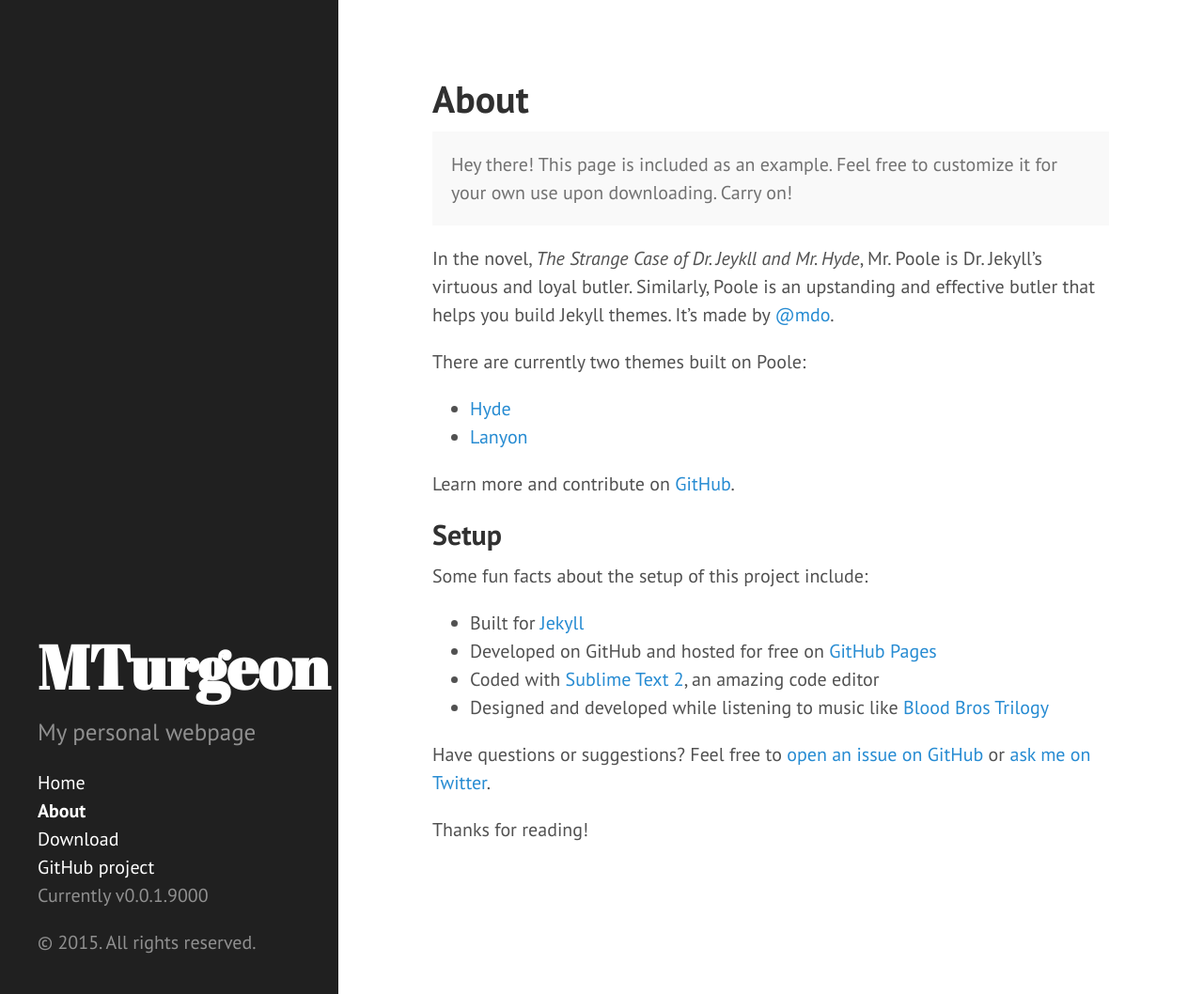
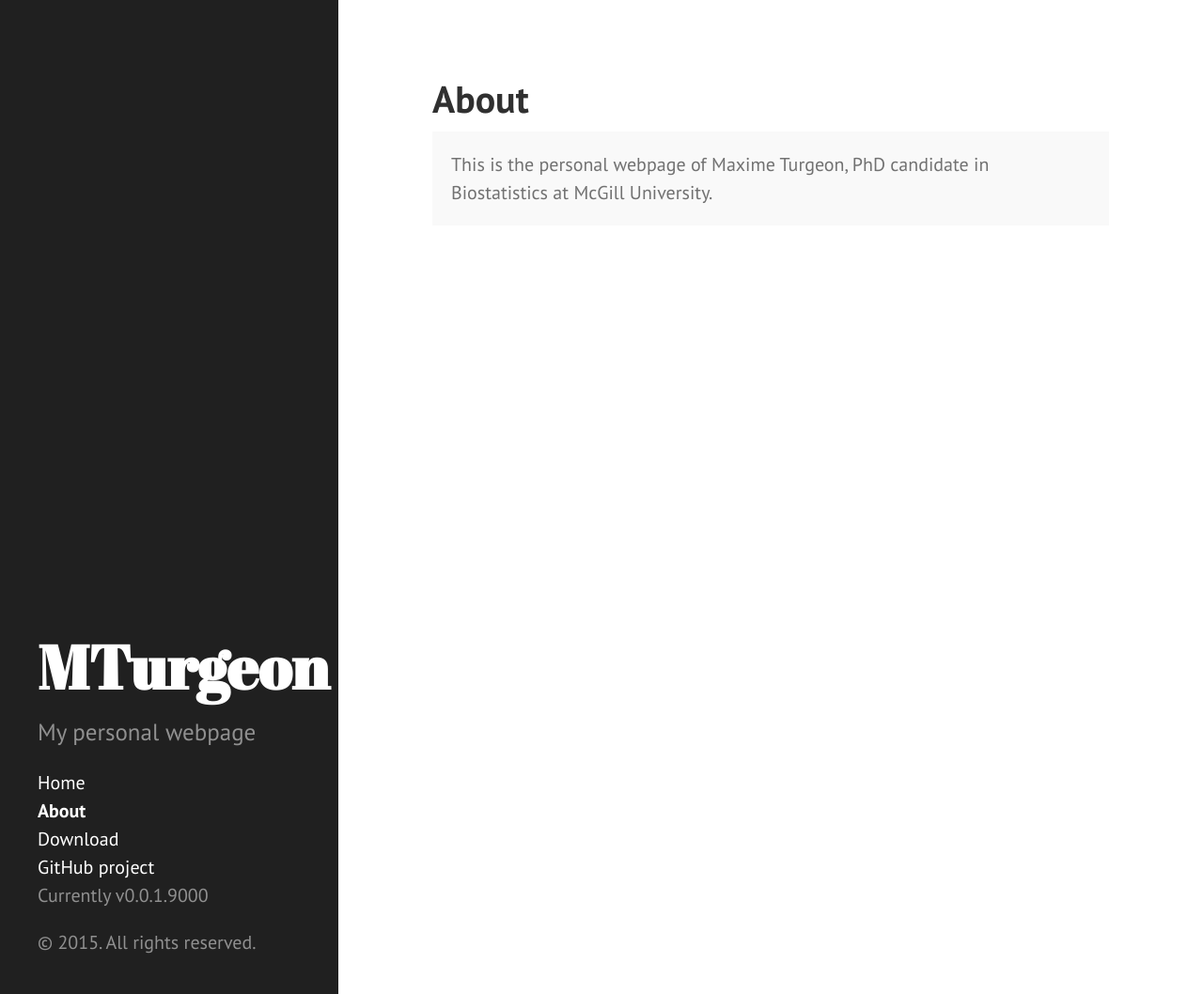
Before and after one commit to turgeonmaxime/old_website, a Jekyll site: the page built from about.md, in a window 1280 px wide and 1058 px high. Shown: the whole window at 94% size. Built offline with Jekyll 4.4.1, drawn with Linux system fonts in a browser that asks for light colours; Markdown is read by kramdown in place of the engine named in the settings.

Commit message:
Update about.md

```diff
--- a/about.md
+++ b/about.md
@@ -4,27 +4,5 @@ title: About
 ---
 
 <p class="message">
-  Hey there! This page is included as an example. Feel free to customize it for your own use upon downloading. Carry on!
+  This is the personal webpage of Maxime Turgeon, PhD candidate in Biostatistics at McGill University.
 </p>
-
-In the novel, *The Strange Case of Dr. Jeykll and Mr. Hyde*, Mr. Poole is Dr. Jekyll's virtuous and loyal butler. Similarly, Poole is an upstanding and effective butler that helps you build Jekyll themes. It's made by [@mdo](https://twitter.com/mdo).
-
-There are currently two themes built on Poole:
-
-* [Hyde](http://hyde.getpoole.com)
-* [Lanyon](http://lanyon.getpoole.com)
-
-Learn more and contribute on [GitHub](https://github.com/poole).
-
-## Setup
-
-Some fun facts about the setup of this project include:
-
-* Built for [Jekyll](http://jekyllrb.com)
-* Developed on GitHub and hosted for free on [GitHub Pages](https://pages.github.com)
-* Coded with [Sublime Text 2](http://sublimetext.org), an amazing code editor
-* Designed and developed while listening to music like [Blood Bros Trilogy](https://soundcloud.com/maddecent/sets/blood-bros-series)
-
-Have questions or suggestions? Feel free to [open an issue on GitHub](https://github.com/poole/issues/new) or [ask me on Twitter](https://twitter.com/mdo).
-
-Thanks for reading!
```
